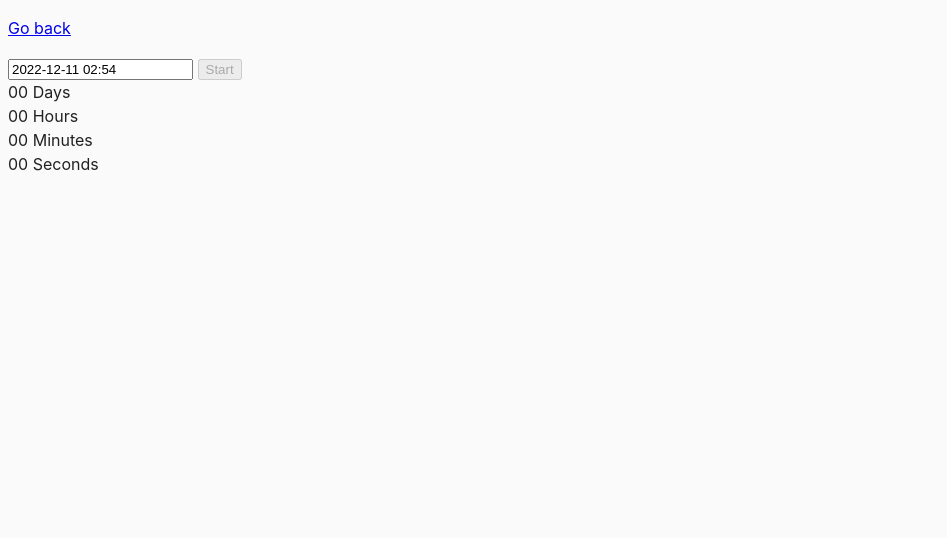
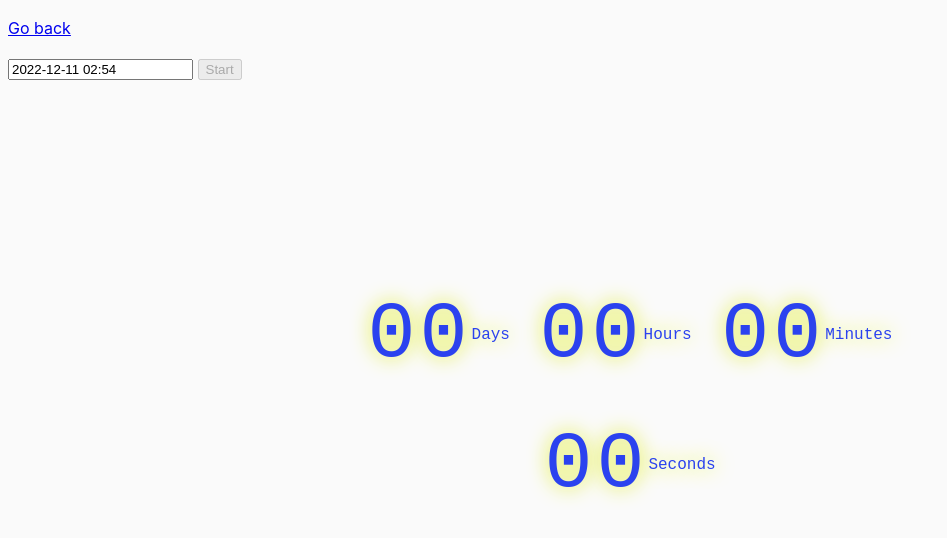
Before and after one commit to lfurmanchuk/goit-js-hw-09, a website built with Parcel: page src/02-timer.html in a window 1280 px wide. Shown: the whole page, without its empty margins (0-947 px from the left). Built offline with nearby package versions, Linux system fonts and the light colour scheme.

Commit message:
add task-3 and css task-2

```diff
--- a/src/css/common.css
+++ b/src/css/common.css
@@ -16,3 +16,27 @@ img {
   display: block;
   max-width: 100%;
 }
+
+.timer {
+  font-family: ‘Share Tech Mono’, monospace;
+  color: #FFFFFF;
+  text-align: center;
+  position: absolute;
+  left: 50%;
+  top: 50%;
+  transform: translate(-50%, -50%);
+  color: #2b42ef;
+  text-shadow: 0 0 20px rgb(223, 237, 27), 0 0 20px rgba(10, 175, 230, 0);
+}
+
+.field {
+  display: inline-flex;
+  align-items: center;
+  margin-right: 20px;
+}
+
+.value {
+  letter-spacing: 0.05em;
+  font-size: 80px;
+  padding: 5px 0;
+}
```
Also changed, not shown: src/js/03-promises.js (+50 -5 lines).
